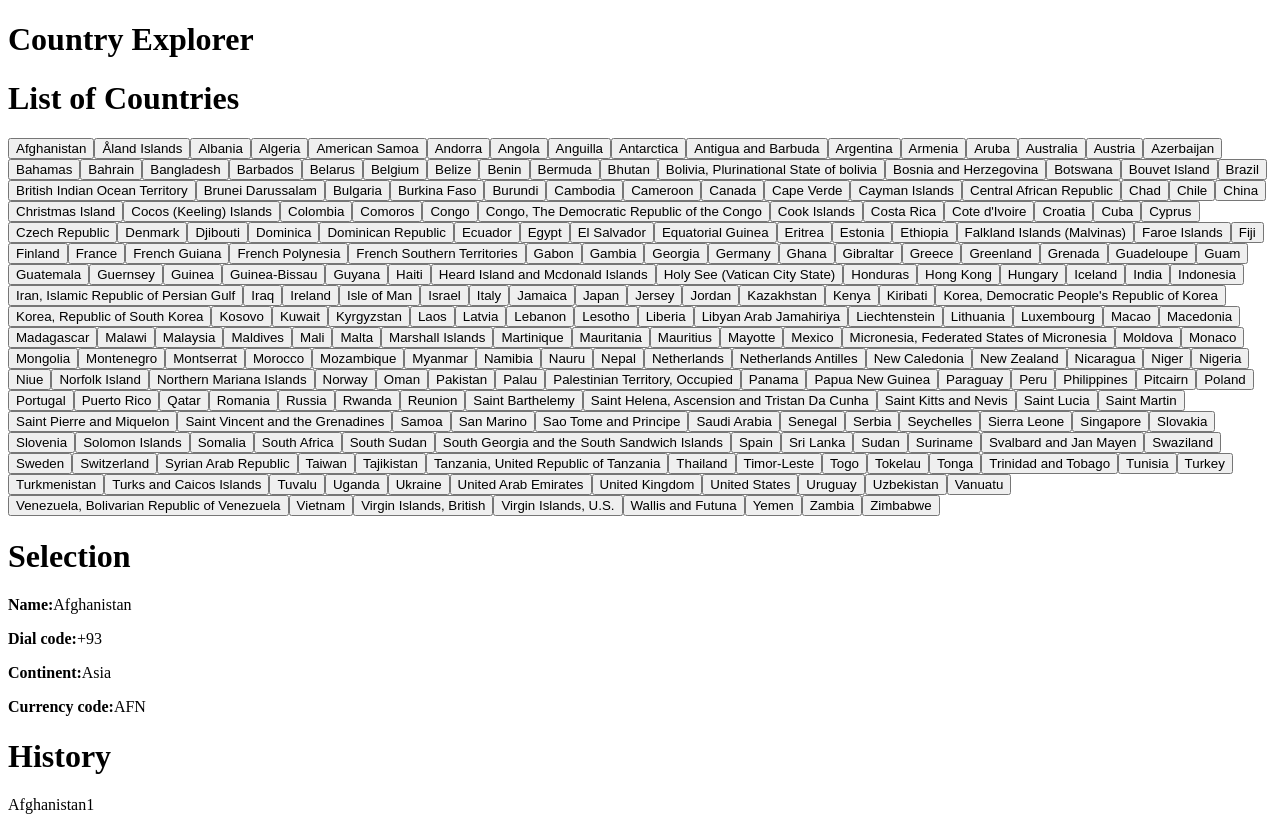
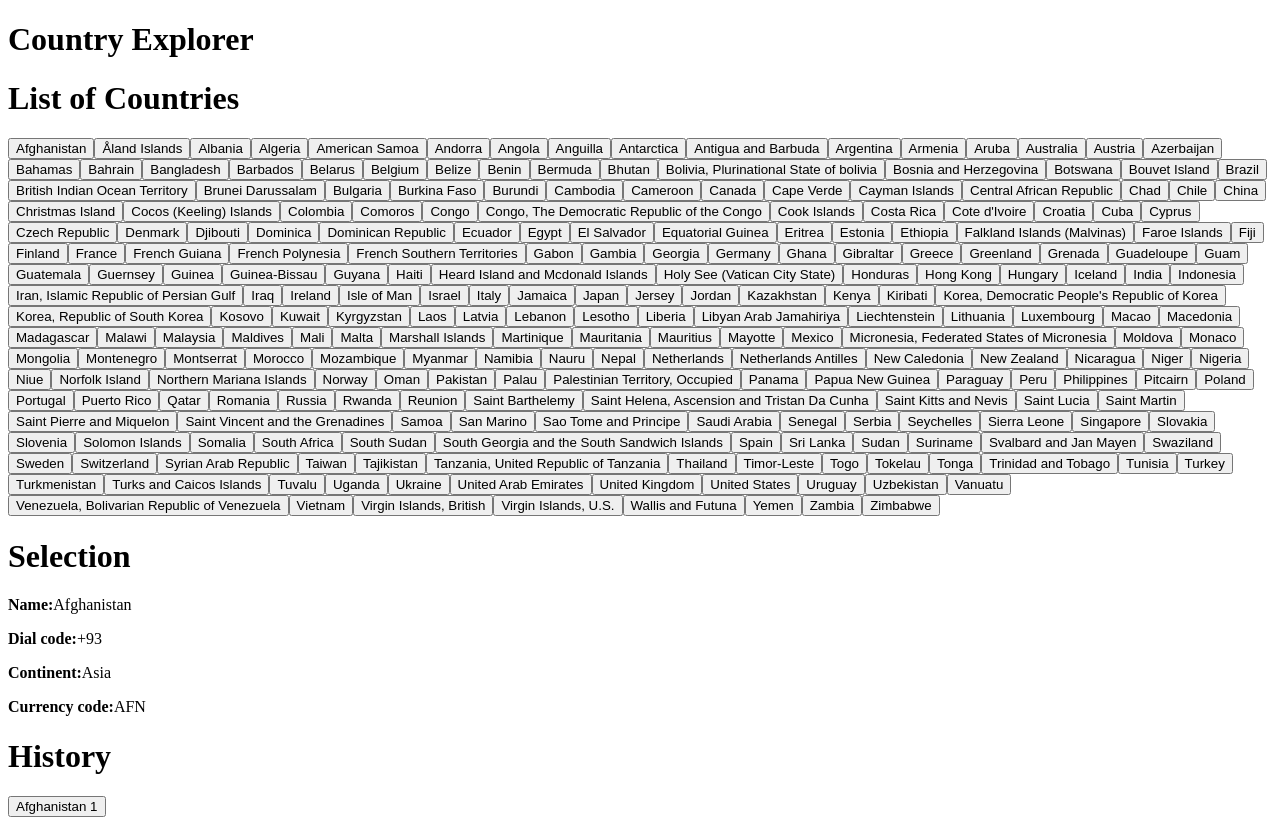
Before and after one commit to Lestrada93/country-explorer, a React app: page / in a window 1280 px wide. Both pictures are taken after a click on the button "Afghanistan". Built offline with nearby package versions, Linux system fonts and the light colour scheme.

Commit message:
Clicking in left and right side

```diff
--- a/src/App.js
+++ b/src/App.js
@@ -1,16 +1,35 @@
-import React, { useState } from 'react';
+import React, { useEffect, useState } from 'react';
 import ListOfCountries from './ListOfCountries';
 import Selection from './Selection';
 import History from './History';
+import ApiConnection from './Core/countries/ApiConnection';
+const apiConnection = new ApiConnection();
 
 function App() {
     const [countryDetails, setCountryDetails] = useState({});
+    const [countries, setCountries] = useState([]);
+
+    async function fetchCountries() {
+        const response = await apiConnection.fetchingCountries();
+        console.info("response >>", response);
+        setCountries(response);
+    }
+
+    useEffect(() => {
+        fetchCountries();
+    }, []);
+
+    const seeDetails = (id) => {
+        setCountryDetails(apiConnection.getCountries()[id]);
+    }
 
     return <div>
         <h1>Country Explorer</h1>
-        <ListOfCountries setCountryDetails={setCountryDetails} />
+        <ListOfCountries
+            countries={countries}
+            seeDetails={seeDetails} />
         <Selection countryDetails={countryDetails} />
-        <History countryDetails={countryDetails} />
+        <History seeDetails={seeDetails} countryDetails={countryDetails} />
     </div>;
 }
 
--- a/src/History/index.js
+++ b/src/History/index.js
@@ -1,6 +1,6 @@
 import React, { useEffect, useState } from "react";
 
-function History({ countryDetails }) {
+function History({ seeDetails, countryDetails }) {
     const [countriesHistory, setCountriesHistory] = useState({});
 
     useEffect(() => {
@@ -31,12 +31,7 @@ function History({ countryDetails }) {
             <h1>History</h1>
             {
                 Object.values(countriesHistory).map(country => {
-                    return (
-                        <>
-                            <span>{country.name}</span>
-                            <span>{country.counter}</span>
-                        </>
-                    )
+                    return <button onClick={() => seeDetails(country.id)}>{country.name} {country.counter}</button>
                 })
             }
         </div>
--- a/src/ListOfCountries/index.js
+++ b/src/ListOfCountries/index.js
@@ -1,24 +1,6 @@
-import React, { useEffect, useState } from "react";
-import ApiConnection from "../Core/countries/ApiConnection";
+import React from "react";
 
-const apiConnection = new ApiConnection();
-
-function ListOfCountries({ setCountryDetails }) {
-    const [countries, setCountries] = useState([]);
-
-    async function fetchCountries() {
-        const response = await apiConnection.fetchingCountries();
-        console.info("response >>", response);
-        setCountries(response);
-    }
-
-    useEffect(() => {
-        fetchCountries();
-    }, []);
-
-    const seeDetails = (id) => {
-        setCountryDetails(apiConnection.getCountries()[id]);
-    }
+function ListOfCountries({ countries, seeDetails }) {
 
     return (
         <div>
```
